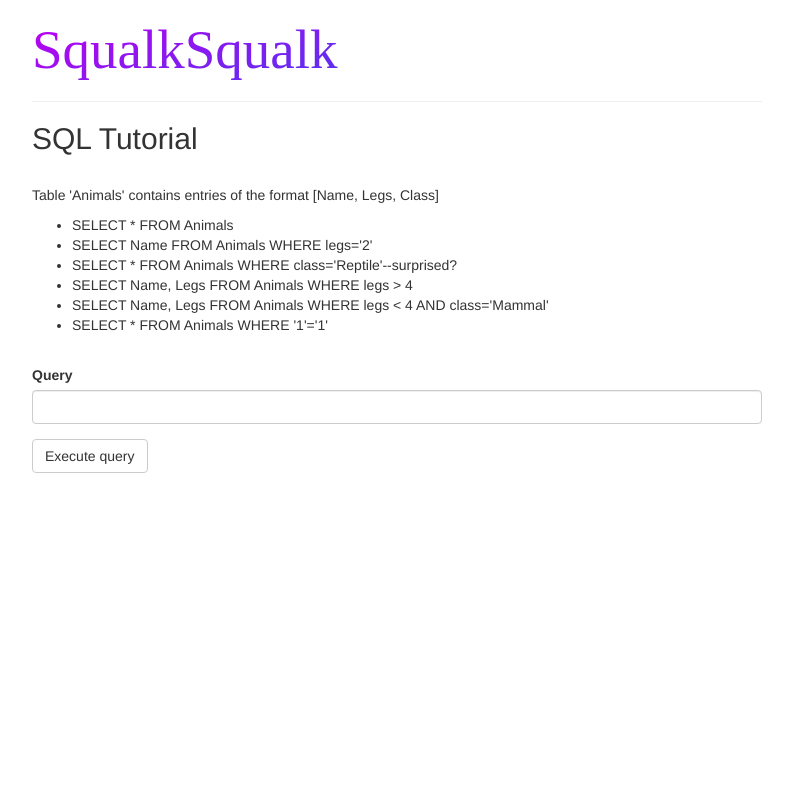
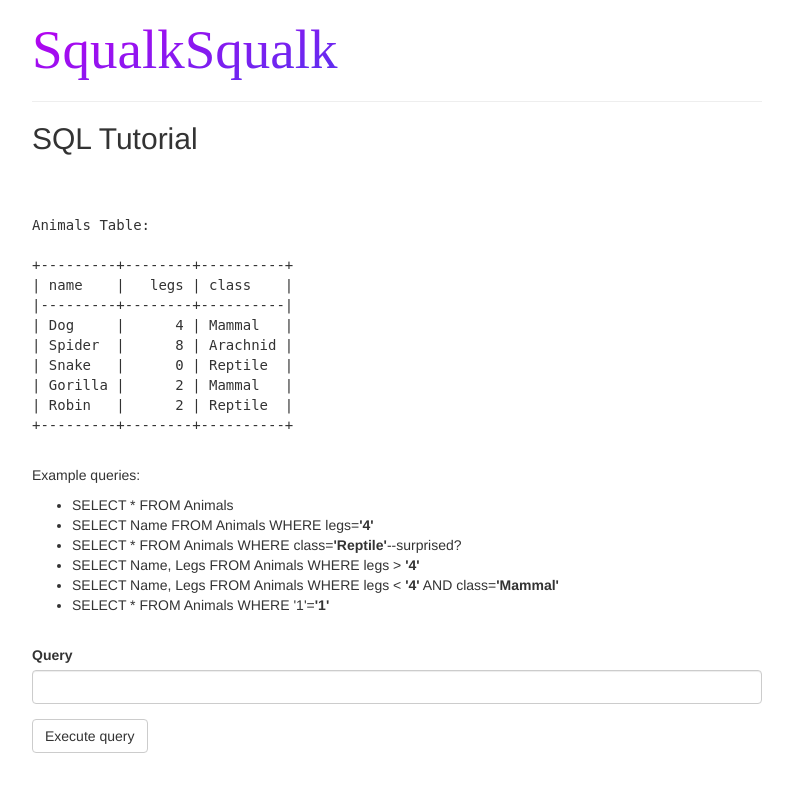
Before and after one commit to cythrauL/SimpleVulnerableWebApp, a Flask app: page /learn_sql in a window 1280 px wide. Shown: the whole page, without its empty margins (243-1036 px from the left). Run offline with Flask 2, Linux system fonts and the light colour scheme; data comes from the database, SQL or seed files in the repository; some libraries are stand-ins or nearby versions.

Commit message:
updated lessons

```diff
--- a/requirements.txt
+++ b/requirements.txt
@@ -9,3 +9,4 @@ MarkupSafe==1.1.1
 visitor==0.1.3
 Werkzeug==1.0.1
 WTForms==2.3.3
+tabulate==0.8.7
--- a/routes.py
+++ b/routes.py
@@ -7,7 +7,9 @@ from os import environ
 from subprocess import check_output
 from string import ascii_uppercase as letters
 from random import choice
+from tabulate import tabulate
 import sqlite3
+
 
 def get_random_string(n):
     return ''.join(choice(letters) for i in range(n))
@@ -128,8 +130,20 @@ def get_file():
 
 @app.route('/learn_sql')
 def learn_sql():
+    with sqlite3.connect(TUTORIAL_DB_NAME) as db:
+        try:
+            c = db.cursor()
+            c.execute("SELECT * FROM Animals")
+            rows = c.fetchall()
+            headers = [x[0] for x in c.description]
+            table = tabulate(rows, headers, tablefmt="psql")
+        except Exception as e:
+            print(f"[!] Someone broke the database...{e}")
+            table = f"[!]Table is broken:\n{e}"
     return render_template("learn_sql.j2",
-            sqlForm=SqlForm())
+            sqlForm=SqlForm(),
+            table=table,
+            sql_output=request.args.get('sql_output'))
 
 @app.route("/execute_sql", methods=["POST"])
 def run_sql():
@@ -142,24 +156,23 @@ def run_sql():
         except Exception as e:
             rows = e
 
-    return render_template("learn_sql.j2",
-            sqlForm=SqlForm(),
-            sql_output=rows)
+    return redirect(url_for("learn_sql",
+            sql_output=rows))
 
 @app.route('/learn_bash')
 def learn_bash():
     return render_template("learn_bash.j2",
-            bashForm=BashForm())
+            bashForm=BashForm(),
+            bash_output=request.args.get('bash_output'))
 
 @app.route('/run_bash_command', methods=["POST"])
 def run_bash():
         try:
             command_output = check_output([request.form.get("command")], shell=True).decode().strip()
         except Exception as e:
-            command_output = f"Failed to execute {request.form.get('command')}"
-        return render_template("learn_bash.j2",
-                bashForm=BashForm(),
-                bash_output=command_output)
+            command_output = f"Failed to execute {request.form.get('command')}\n{e}"
+        return redirect(url_for("learn_bash",
+                bash_output=command_output))
 
 def setup_db():
     try:
--- a/templates/learn_sql.j2
+++ b/templates/learn_sql.j2
@@ -7,15 +7,20 @@ SQL Tutorial
 </h2>
 <br>
 <p>
-Table 'Animals' contains entries of the format [Name, Legs, Class]
+	<div style="white-space: pre-wrap; font-family: monospace">
+Animals Table:
+
+{{ table }}
+	</div>
 </p>
+<p>Example queries:</p>
 <ul>
 <li>SELECT * FROM Animals</li>
-<li>SELECT Name FROM Animals WHERE legs='2'</li>
-<li>SELECT * FROM Animals WHERE class='Reptile'--surprised?</li>
-<li>SELECT Name, Legs FROM Animals WHERE legs &gt 4</li>
-<li>SELECT Name, Legs FROM Animals WHERE legs &lt 4 AND class='Mammal'</li>
-<li>SELECT * FROM Animals WHERE '1'='1'</li>
+<li>SELECT Name FROM Animals WHERE legs=<b>'4'</b></li>
+<li>SELECT * FROM Animals WHERE class=<b>'Reptile'</b>--surprised?</li>
+<li>SELECT Name, Legs FROM Animals WHERE legs &gt <b>'4'</b></li>
+<li>SELECT Name, Legs FROM Animals WHERE legs &lt <b>'4'</b> AND class=<b>'Mammal'</b></li>
+<li>SELECT * FROM Animals WHERE '1'=<b>'1'</b></li>
 </ul>
 <br>
 <div>
```
Also changed, not shown: templates/learn_bash.j2 (+8 -0 lines).
